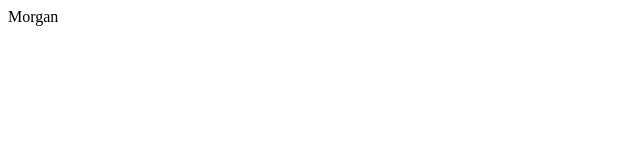
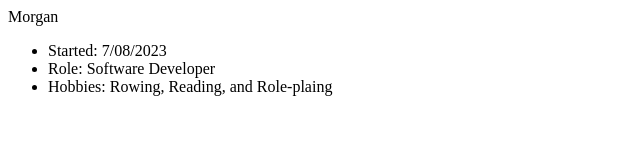
Before and after one commit to Endlesstringofwords/Endlesstringofwords.github.io, a plain HTML site: page index.html in a window 1280 px wide. Shown: the whole page, without its empty margins (0-640 px from the left). Drawn offline with Linux system fonts and the light colour scheme.

Commit message:
Update index.html

```diff
--- a/index.html
+++ b/index.html
@@ -1 +1,6 @@
 <h>Morgan</h>
+<ul>
+<li>Started: 7/08/2023</li>
+<li>Role: Software Developer</li>
+<li>Hobbies: Rowing, Reading, and Role-plaing</li>
+</ul>
```
